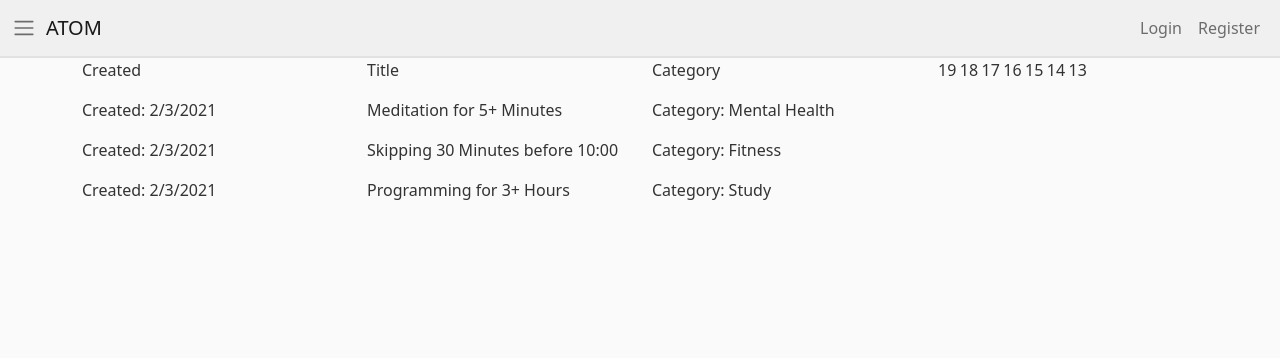
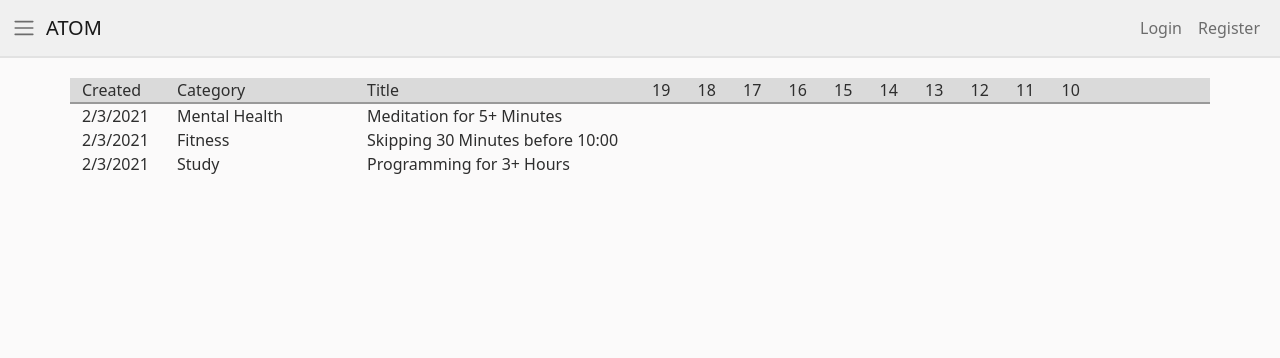
Before and after one commit to Kcorb0/atom-webapp, a Django app: page / in a window 1280 px wide. Shown: the top 358 px of the page. Run offline with Django 3.2, Linux system fonts and the light colour scheme; some libraries are stand-ins or nearby versions.

Commit message:
Resized grid elements for habits display

```diff
--- a/habit_tracker/static/habit_tracker/main.css
+++ b/habit_tracker/static/habit_tracker/main.css
@@ -1,6 +1,6 @@
 body {
     background: #FBFAFA;
-    color: #333333;
+    color: #2E2E2E !important;
     margin: 0;
 }
 
@@ -15,6 +15,16 @@ body {
 
 #main-content {
     font-size: 16px;
+    padding-top: 20px;
+}
+
+#main-content p {
+    margin: 0;
+}
+
+#col-sorting {
+    background-color: #dadada;
+    border-bottom: solid #999999 2px;
 }
 
 .dates li {
@@ -31,6 +41,4 @@ body {
 .col-sm-1 {
     float: left;
     min-height: 1px;
-    padding-right: 1px;
-    padding-left: 1px;
 }
--- a/habit_tracker/templates/habit_tracker/home.html
+++ b/habit_tracker/templates/habit_tracker/home.html
@@ -1,15 +1,15 @@
 {% extends "habit_tracker/base.html"%}
 {% block content %}
 
-<div class="row">
-    <div class="col-sm">
+<div id="col-sorting" class="row">
+    <div class="col-1">
         <p>Created</p>
     </div>
-    <div class="col-sm">
+    <div class="col-2">
+        <p>Category</p>
+    </div>
+    <div class="col-3">
         <p>Title</p>
-    </div>
-    <div class="col-sm">
-        <p>Category</p>
     </div>
     <div class="col-sm">
         {% for date in dates_list %}
@@ -20,14 +20,14 @@
 
 {% for habit in habits %}
 <div class="row">
-    <div class="col-sm">
-        <p>Created: {{ habit.creation_date }}</p>
+    <div class="col-1">
+        <p>{{ habit.creation_date }}</p>
     </div>
-    <div class="col-sm">
+    <div class="col-2">
+        <p>{{ habit.category }}</p>
+    </div>
+    <div class="col-3">
         <p>{{ habit.title }}</p>
-    </div>
-    <div class="col-sm">
-        <p>Category: {{ habit.category }}</p>
     </div>
     <div class="col-sm">
         <p></p>
--- a/habit_tracker/views.py
+++ b/habit_tracker/views.py
@@ -29,7 +29,7 @@ def home(request):
     context = {
         'title': 'Home',
         'habits': habits_example,
-        'dates_list': datelist(7)
+        'dates_list': datelist(10)
     }
     return render(request, 'habit_tracker/home.html', context)
 
```
